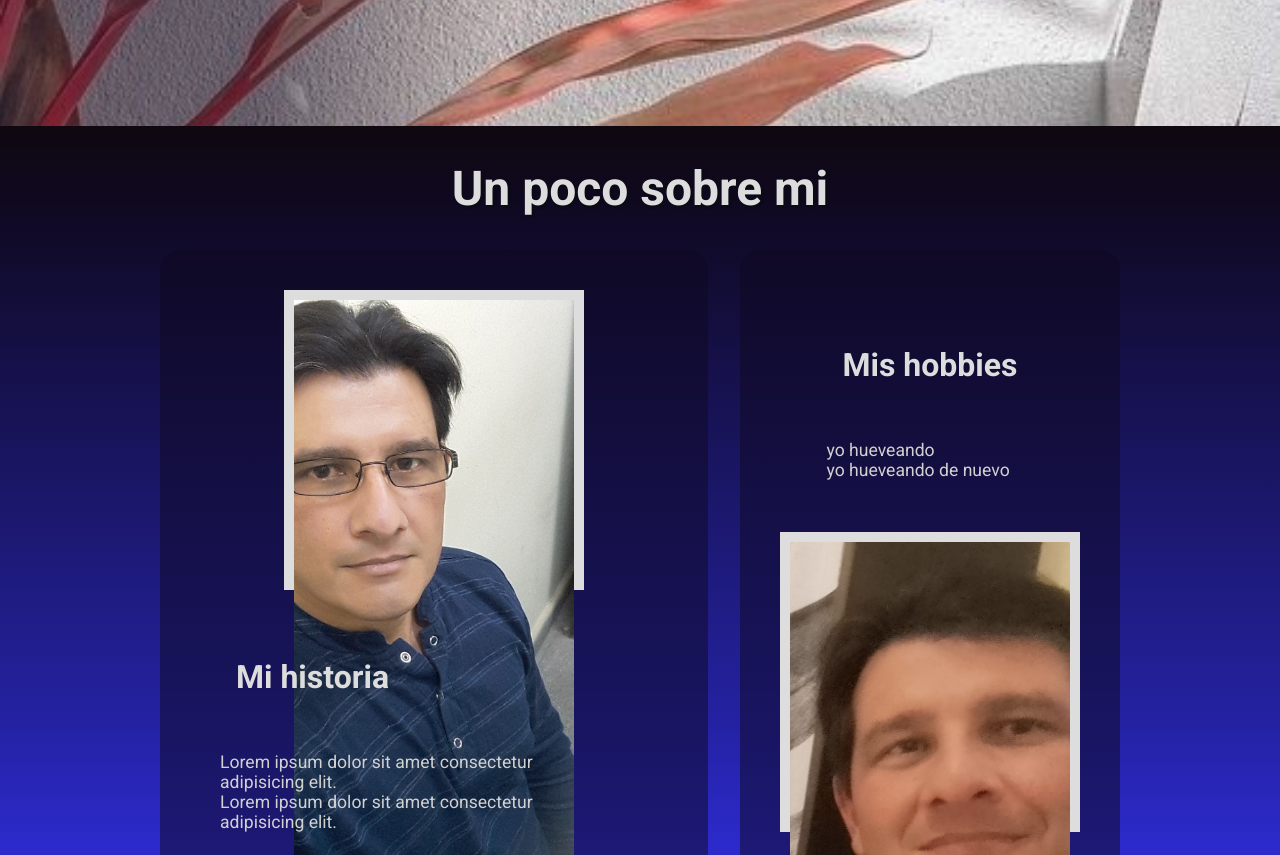
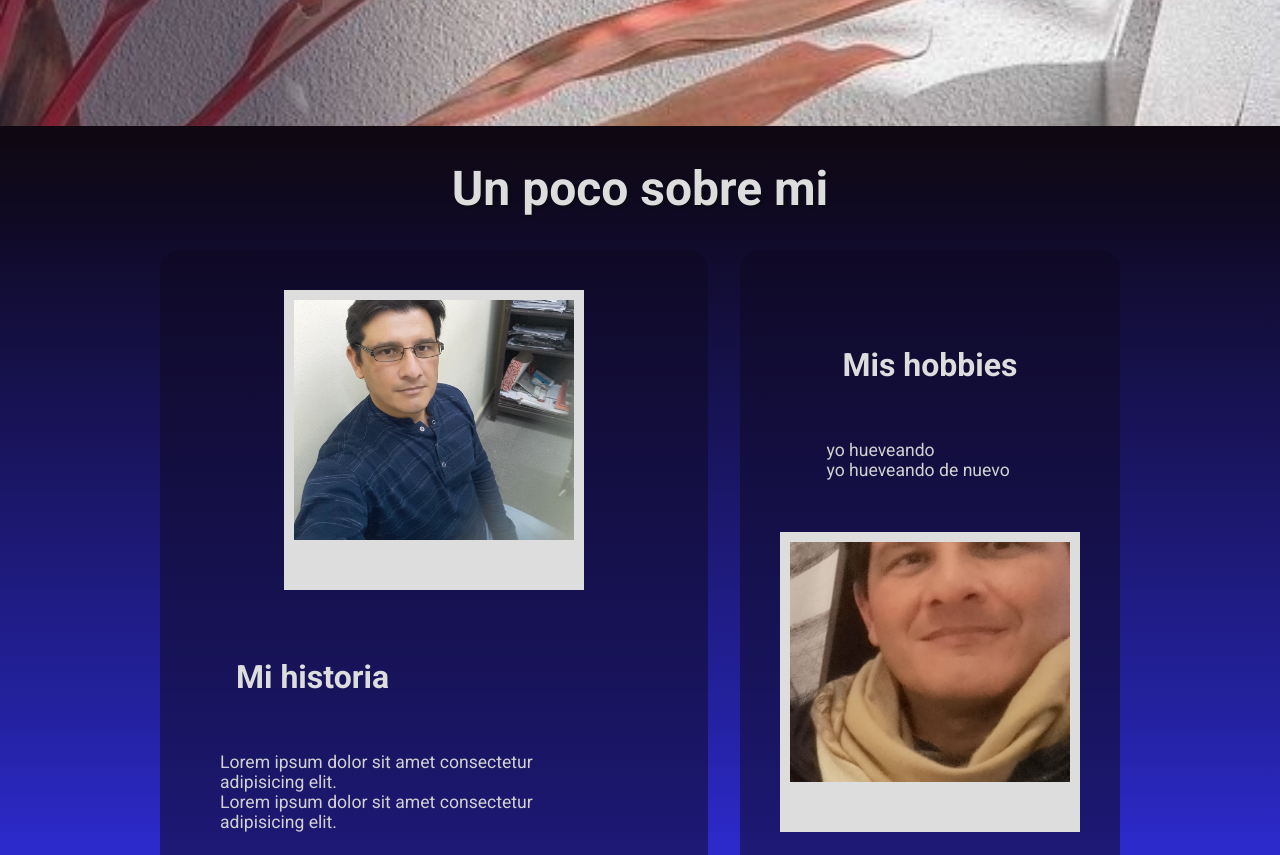
Before and after one commit to Martin-41/Portfolio-de-Martin, a plain HTML site: page index.html in a window 1280 px wide. Shown: the part 674-1529 px from the top of the page. Drawn offline with Linux system fonts and the light colour scheme.

Commit message:
commit ultimo con cambios de prueba

```diff
--- a/styles.css
+++ b/styles.css
@@ -164,7 +164,7 @@ body {
 }
 .seccion_descripcion__imagen{
     width: 100%;
-    height: 240%;
+    height: 240px;
     object-fit: cover;
 }
 .seccion_descripcion__info{
```
Also changed, not shown: assets/logos/logo_github.png, assets/logos/logo_instagram.png.
